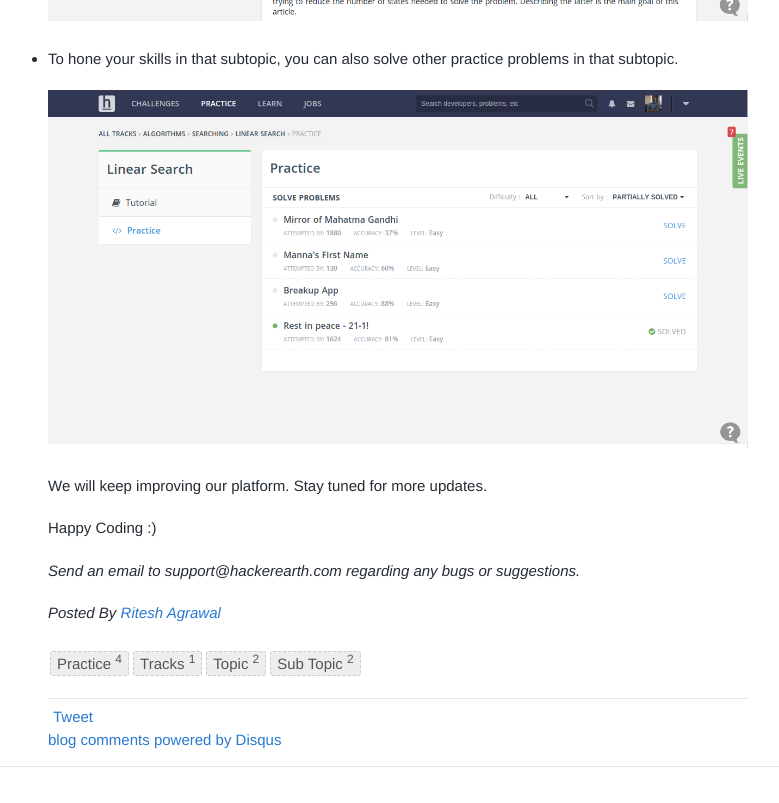
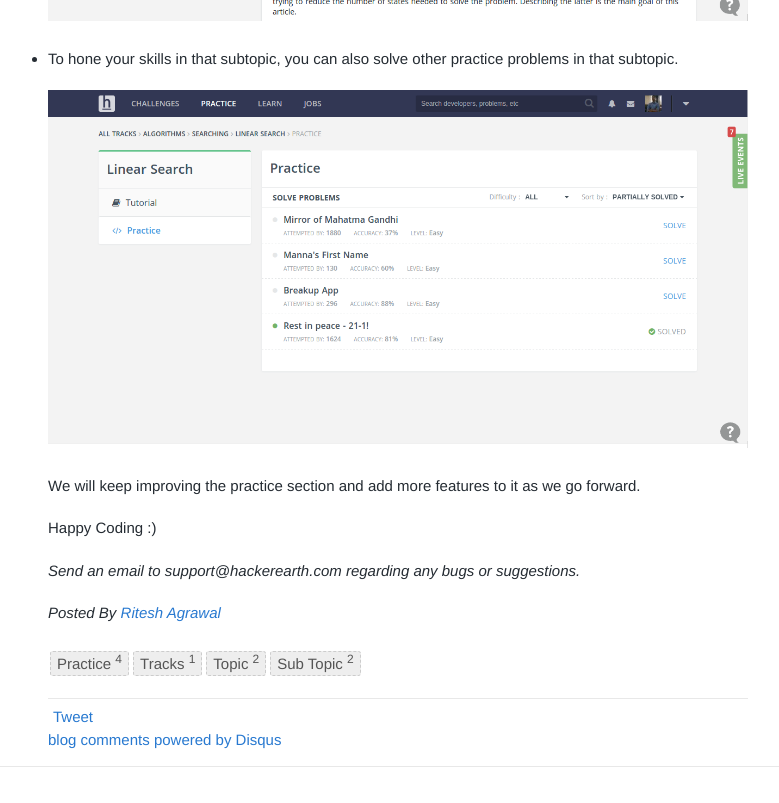
Before and after one commit to HackerEarth/news.hackerearth.com, a Jekyll site: the page built from _posts/2016-06-06-new-practice-section.md, in a window 1280 px wide and 900 px high, scrolled down 2385 px, cut to the strip 0-803 px from the top of the window. Shown: the whole strip, without its empty margins (242-1021 px from the left). Built offline with Jekyll 4.4.1, drawn with Linux system fonts in a browser that asks for light colours; nearby versions of some CDN libraries; Markdown is read by kramdown in place of the engine named in the settings; comment, search, counter and statistics services are not loaded; some of the changed text lies outside the part shown.

Commit message:
content changes in practice section news

```diff
--- a/_posts/2016-06-06-new-practice-section.md
+++ b/_posts/2016-06-06-new-practice-section.md
@@ -14,7 +14,7 @@
 users who want to learn or review their computer science concepts.
 
 Currently we have *Basic Programming*, *Data Structures*, *Algorithms* and *Math* tracks.
-Check new [Practice Section here](https://www.hackerearth.com/practice/).
+Try out the new practice section [here](https://www.hackerearth.com/practice/).
 
 Following changes are introduced in the new practice section:
 
@@ -44,7 +44,7 @@
 
 <img src="/images/sub_topic_practice.png">
 
-We will keep improving our platform. Stay tuned for more updates.
+We will keep improving the practice section and add more features to it as we go forward.
 
 Happy Coding :)
 
```
